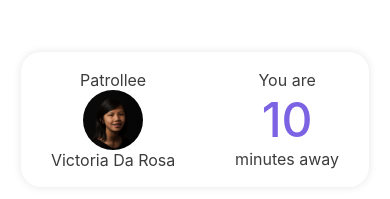
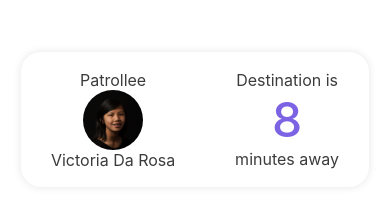
Before and after one commit to ellauppal/FootPatrol2.0, a React Native app: screen / in a window 390 px wide. Shown: the part 537-736 px from the top of the page. Built offline with nearby package versions, Linux system fonts and the light colour scheme.

Commit message:
Add page for patrol during journey

```diff
--- a/App.js
+++ b/App.js
@@ -1,6 +1,6 @@
 import { StatusBar } from 'expo-status-bar';
 import { StyleSheet, View } from 'react-native';
-import PatrolToStart from './pages/PatrolToStart.js';
+import PatrolDuringWalk from './pages/PatrolDuringWalk.js';
 import FooterMap from './components/FooterMap.js';
 import Image from './assets/image.jpg';
 
@@ -8,7 +8,7 @@ export default function App() {
   return (
     <View style={styles.container}>
       <StatusBar style="auto" />
-      <PatrolToStart firstName="Victoria" lastName="Da Rosa" minutesAway="10" patrolleeImage={Image} />
+      <PatrolDuringWalk firstName="Victoria" lastName="Da Rosa" minutesFromDestination="8" patrolleeImage={Image} />
       <FooterMap />
     </View>
   );
--- a/pages/PatrolToStart.js
+++ b/pages/PatrolDuringWalk.js
@@ -26,8 +26,8 @@ export default function PatrolToStart(props) {
           <Text style={styles.text}>{props.firstName} {props.lastName}</Text>
         </View>
         <View style={{justifyContent: 'center'}}>
-          <Text style={styles.text}>You are</Text>
-          <Text style={styles.number}>{props.minutesAway}</Text>
+          <Text style={styles.text}>Destination is</Text>
+          <Text style={styles.number}>{props.minutesFromDestination}</Text>
           <Text style={styles.text}>minutes away</Text>
         </View>
       </View>
```
